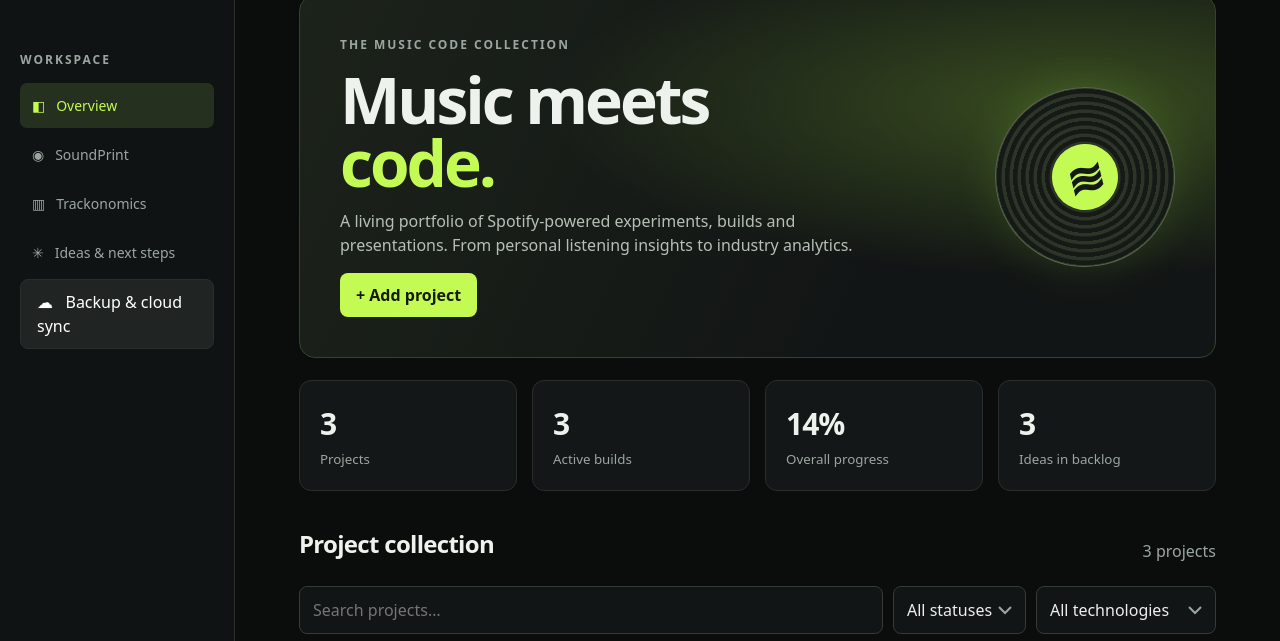
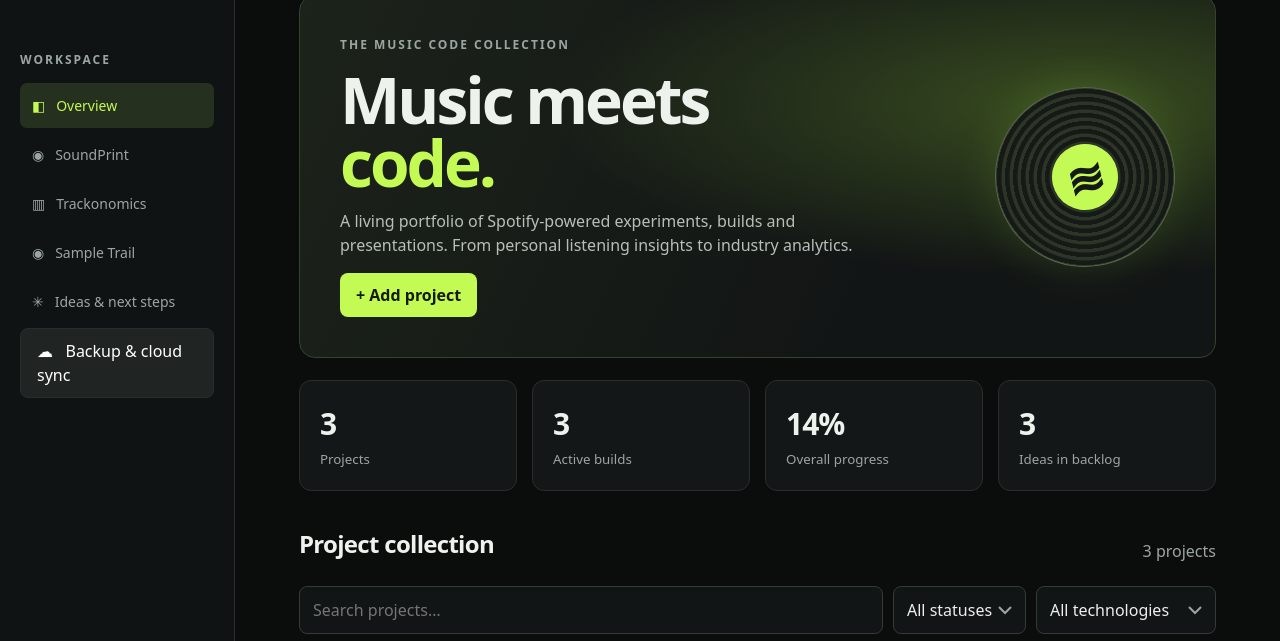
Before and after one commit to Allablur/SoundLab, a plain HTML site: page index.html in a window 1280 px wide. Shown: the part 87-728 px from the top of the page. Drawn offline with Linux system fonts and the light colour scheme.

Commit message:
Add Sample Trail navigation

```diff
--- a/index.html
+++ b/index.html
@@ -1 +1 @@
-<!doctype html><html lang="en"><head><meta charset="utf-8"><meta name="viewport" content="width=device-width,initial-scale=1"><title>SoundLab | Music meets code</title><link rel="stylesheet" href="style.css"></head><body><aside><a class="brand" href="#home"><span class="logo">≋</span> SOUND<span>LAB</span><small>PROJECT WORKSPACE</small></a><div class="nav-label">WORKSPACE</div><nav><a href="#home">◧ &nbsp; Overview</a><a href="#soundprint">◉ &nbsp; SoundPrint</a><a href="#trackonomics">▥ &nbsp; Trackonomics</a><a href="#ideas">✳ &nbsp; Ideas & next steps</a><button style="width:100%;text-align:left" id="cloud-open">☁ &nbsp; Backup & cloud sync</button></nav><div class="owner"><div class="avatar">TT</div><div>Tinyiko Tshabalala<small>Developer portfolio</small></div></div></aside><main id="app"></main><script src="app.js"></script><script src="cloud.js"></script></body></html>
+<!doctype html><html lang="en"><head><meta charset="utf-8"><meta name="viewport" content="width=device-width,initial-scale=1"><title>SoundLab | Music meets code</title><link rel="stylesheet" href="style.css"></head><body><aside><a class="brand" href="#home"><span class="logo">≋</span> SOUND<span>LAB</span><small>PROJECT WORKSPACE</small></a><div class="nav-label">WORKSPACE</div><nav><a href="#home">◧ &nbsp; Overview</a><a href="#soundprint">◉ &nbsp; SoundPrint</a><a href="#trackonomics">▥ &nbsp; Trackonomics</a><a href="#sampletrail">◉ &nbsp; Sample Trail</a><a href="#ideas">✳ &nbsp; Ideas & next steps</a><button style="width:100%;text-align:left" id="cloud-open">☁ &nbsp; Backup & cloud sync</button></nav><div class="owner"><div class="avatar">TT</div><div>Tinyiko Tshabalala<small>Developer portfolio</small></div></div></aside><main id="app"></main><script src="app.js"></script><script src="cloud.js"></script></body></html>
```
